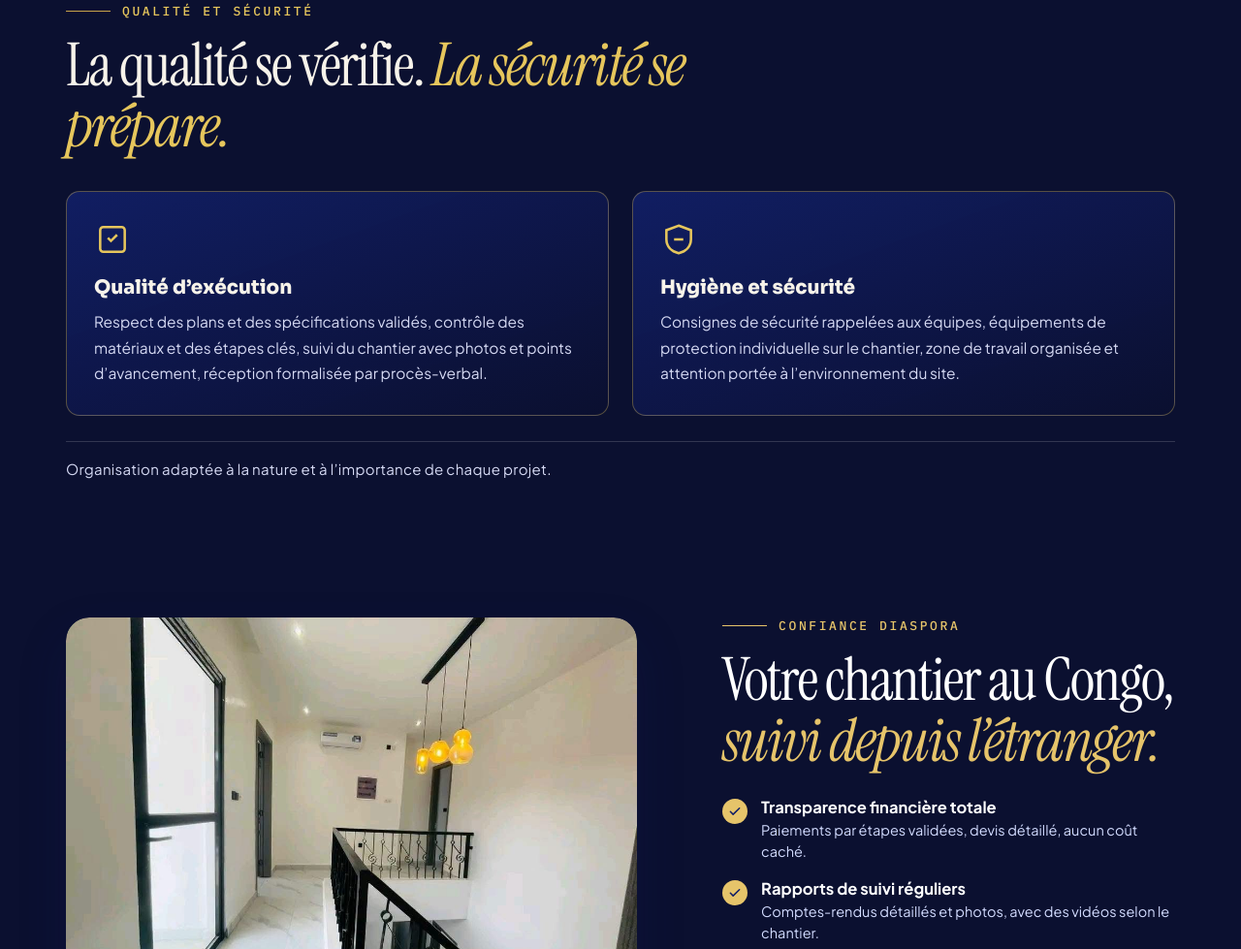
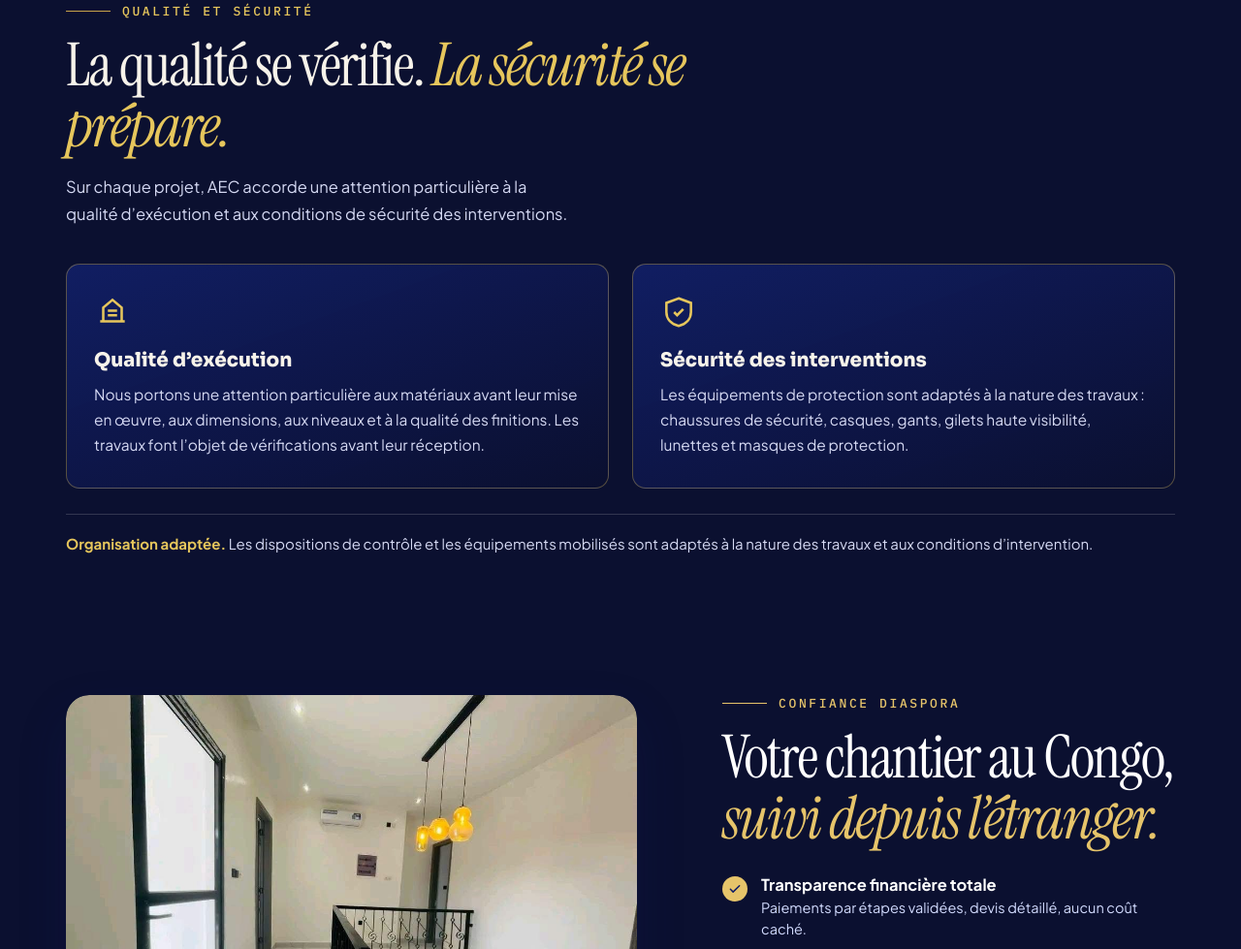
Before and after one commit to armelquincy12-coder/aec-site-vitrine, a plain HTML site: page index.html in a window 1280 px wide. Shown: the part 4703-5682 px from the top of the page at 97% size. Drawn offline with Linux system fonts and the light colour scheme.

Commit message:
Qualité et sécurité : texte exact validé, deux cartes distinctes
Co-Authored-By: Claude Sonnet 5.5 <noreply@anthropic.com>
Claude-Session: https://claude.ai/code/session_01X2o7Q83VohmQ4pawmCDbAe

```diff
--- a/index.html
+++ b/index.html
@@ -270,20 +270,21 @@
       <div class="why-head">
         <span class="sp-eyebrow">Qualité et sécurité</span>
         <h2 class="sp-title">La qualité se vérifie. <em>La sécurité se prépare.</em></h2>
+        <p class="sp-lead">Sur chaque projet, AEC accorde une attention particulière à la qualité d’exécution et aux conditions de sécurité des interventions.</p>
       </div>
       <div class="qs-grid">
         <article class="qs-card">
-          <svg viewBox="0 0 24 24" fill="none" stroke="currentColor" stroke-width="1.6" aria-hidden="true"><path d="M9 11l2 2 4-4"/><rect x="4" y="4" width="16" height="16" rx="2"/></svg>
+          <svg viewBox="0 0 24 24" fill="none" stroke="currentColor" stroke-width="1.6" aria-hidden="true"><path d="M4 18h16M6 18V9l6-5 6 5v9"/><path d="M9 14h6M9 11h6"/></svg>
           <h3>Qualité d’exécution</h3>
-          <p>Respect des plans et des spécifications validés, contrôle des matériaux et des étapes clés, suivi du chantier avec photos et points d’avancement, réception formalisée par procès-verbal.</p>
+          <p>Nous portons une attention particulière aux matériaux avant leur mise en œuvre, aux dimensions, aux niveaux et à la qualité des finitions. Les travaux font l’objet de vérifications avant leur réception.</p>
         </article>
         <article class="qs-card">
-          <svg viewBox="0 0 24 24" fill="none" stroke="currentColor" stroke-width="1.6" aria-hidden="true"><path d="M12 3l8 3v6c0 4.5-3.2 7.8-8 9-4.8-1.2-8-4.5-8-9V6l8-3z"/><path d="M9 12h6"/></svg>
-          <h3>Hygiène et sécurité</h3>
-          <p>Consignes de sécurité rappelées aux équipes, équipements de protection individuelle sur le chantier, zone de travail organisée et attention portée à l’environnement du site.</p>
+          <svg viewBox="0 0 24 24" fill="none" stroke="currentColor" stroke-width="1.6" aria-hidden="true"><path d="M12 3l8 3v6c0 4.5-3.2 7.8-8 9-4.8-1.2-8-4.5-8-9V6l8-3z"/><path d="M9 12l2 2 4-4"/></svg>
+          <h3>Sécurité des interventions</h3>
+          <p>Les équipements de protection sont adaptés à la nature des travaux : chaussures de sécurité, casques, gants, gilets haute visibilité, lunettes et masques de protection.</p>
         </article>
       </div>
-      <p class="qs-line">Organisation adaptée à la nature et à l’importance de chaque projet.</p>
+      <p class="qs-line"><strong>Organisation adaptée.</strong> Les dispositions de contrôle et les équipements mobilisés sont adaptés à la nature des travaux et aux conditions d’intervention.</p>
     </div>
   </section>
 
--- a/theme-nuit-or.css
+++ b/theme-nuit-or.css
@@ -386,6 +386,7 @@ body.home .why-card p{margin:0;font-size:15px;line-height:1.6;color:#D5D9F3}
 .qs-card svg{width:38px;height:38px;color:#E6C65C;margin-bottom:14px}
 body.home .qs-card h3{margin:0 0 10px;font-family:'Sora',sans-serif;font-size:20px;color:#F7F3EA}
 body.home .qs-card p{margin:0;font-size:15.5px;line-height:1.7;color:#D5D9F3}
-.qs-line{margin:26px 0 0;padding-top:18px;border-top:1px solid rgba(255,255,255,.16);font-size:15px;color:#E6C65C;letter-spacing:.02em}
+.qs-line{margin:26px 0 0;line-height:1.65;padding-top:18px;border-top:1px solid rgba(255,255,255,.16);font-size:15px;color:#D5D9F3}
+.qs-line strong{color:#E6C65C}
 @media(max-width:980px){.why-grid{grid-template-columns:repeat(2,minmax(0,1fr));gap:14px}.qs-grid{grid-template-columns:1fr}}
 @media(max-width:560px){.why-grid{grid-template-columns:1fr}.why-card{padding:20px 18px}}
```
